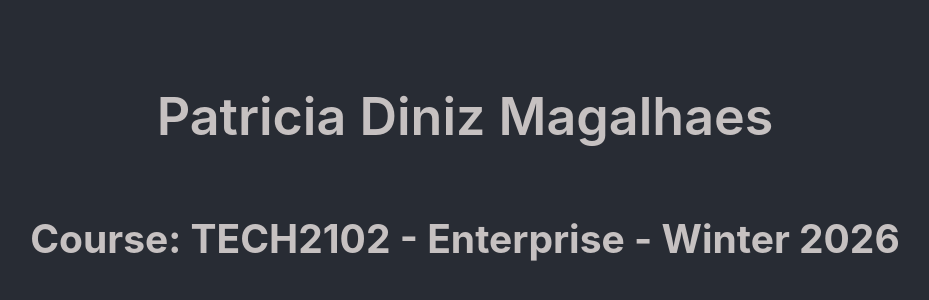
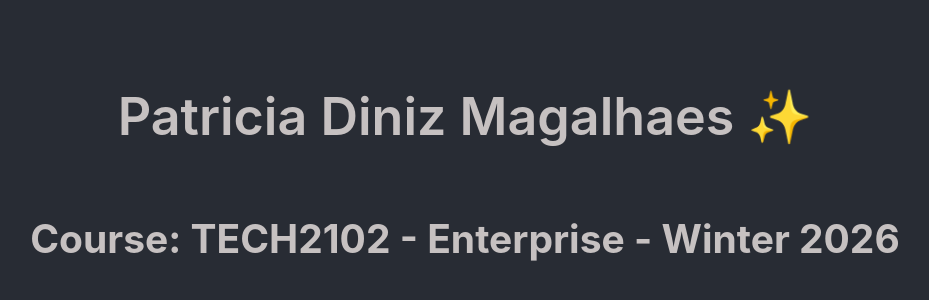
Before and after one commit to Patymag29/Assignment-2-react-app-ci-cd-jenkins-Patricia, a React (Create React App) app: page / in a window 1280 px wide. Shown: the part 228-528 px from the top of the page, without its empty margins (175-1104 px from the left). Built offline with nearby package versions, Linux system fonts and the light colour scheme.

Commit message:
test: automatic trigger test

```diff
--- a/src/App.js
+++ b/src/App.js
@@ -6,7 +6,7 @@ function App() {
   return (
     <div className="App">
       <header className="App-header">
-        <h1>Patricia Diniz Magalhaes</h1>
+        <h1>Patricia Diniz Magalhaes ✨</h1>
         <h2>Course: TECH2102 - Enterprise - Winter 2026</h2>
       </header>
     </div>
```
